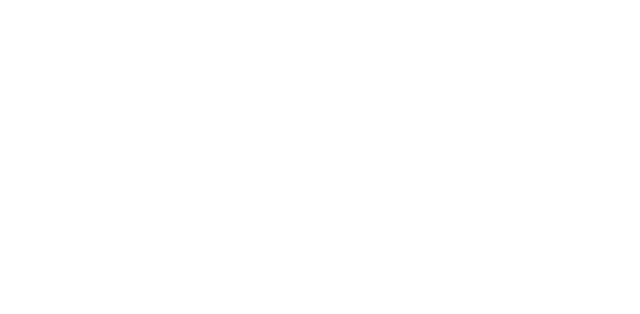
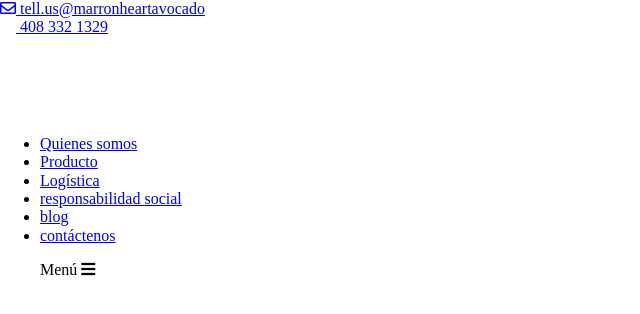
Before and after one commit to JuanDavid-PAXZU/maqueta_marron_heart, a plain HTML site: page index.html in a window 1280 px wide. Shown: the whole page, without its empty margins (0-640 px from the left). Drawn offline with nearby package versions, Linux system fonts and the light colour scheme.

Commit message:
avance header y estructura

```diff
--- a/index.html
+++ b/index.html
@@ -5,8 +5,67 @@
     <meta http-equiv="X-UA-Compatible" content="IE=edge">
     <meta name="viewport" content="width=device-width, initial-scale=1.0">
     <title>Marron Heart</title>
+    <link rel="stylesheet" href="css/normalize.css">
+    <link rel="preconnect" href="https://fonts.googleapis.com">
+    <link rel="preconnect" href="https://fonts.gstatic.com" crossorigin>
+    <link href="https://fonts.googleapis.com/css2?family=Montserrat:wght@300;400;600;700;900&family=Roboto:wght@300;400;900&display=swap" rel="stylesheet">
+    <link rel="stylesheet" href="https://pro.fontawesome.com/releases/v5.10.0/css/all.css"/>
 </head>
 <body>
+    <header>
+        <div class="subheader">
+            <div class="sub_h_info">
+                <a href="mailto:tell.us@marronheartavocado"> <span class="far fa-envelope"></span> tell.us@marronheartavocado </a>
+            </div>
+            <div class="sub_h_info">
+                <a href="tel:408 332 1329"> <span class="far fa-mobile"></span> 408 332 1329 </a>
+            </div>
+            <div class="sub_h_redes">
+                <a target="_blank" href=""><span class="far fa-facebook-f"></span></a>
+                <a target="_blank" href=""><span class="far fa-twitter"></span></a>
+                <a target="_blank" href=""><span class="far fa-facebook-f"></span></a>
+                <a target="_blank" href=""><span class="far fa-facebook-f"></span></a>
+            </div>
+        </div>
+        <div class="header">
+            <h1>
+                <a href="">
+                    <img src="" alt="">
+                </a>
+            </h1>
+            <nav class="nav_desktop ">
+                <ul class="nav_links">
+                    <li> <a href="quienes_somos.html">Quienes somos</a> </li>
+                    <li> <a href="producto.html">Producto</a> </li>
+                    <li> <a href="logistica.html">Logística</a> </li>
+                    <li> <a href="responsabilidad_s.html">responsabilidad social</a> </li>
+                    <li> <a href="blog.html">blog</a> </li>
+                    <li> <a href="contacto.html">contáctenos</a> </li>
+                </ul>
+            </nav>
+            <nav class="nav-mobile">
+                <ul>
+                    <a class="link-menu">Menú <span class="fas fa-bars"></span></a>
+                </ul>
+            </nav>
+        </div>
+    </header>
 
+    <main>
+
+    </main>
+
+    <footer>
+
+        <!-- SCRIPTS -->
+        <script src="https://code.jquery.com/jquery-3.6.0.min.js"></script>
+        <script src="js/functions.js"></script>
+        <!-- *************** -->
+
+        <div class="cont_gen_footer">
+
+        </div>
+
+    </footer>
 </body>
 </html>
--- a/sass/style.scss
+++ b/sass/style.scss
@@ -0,0 +1,3 @@
+*{
+    font-family: 'Roboto', sans-serif;;
+}
```
Also changed, not shown: css/normalize.css (added), js/functions.js (added).
